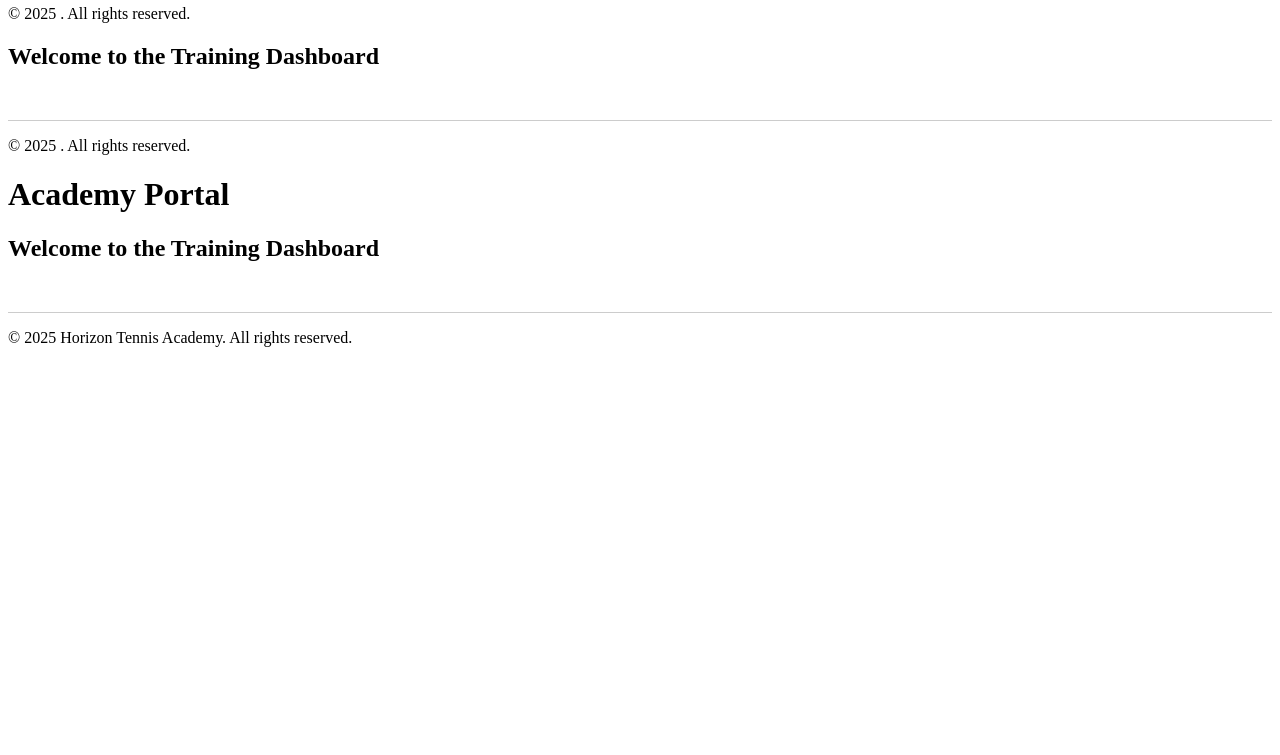
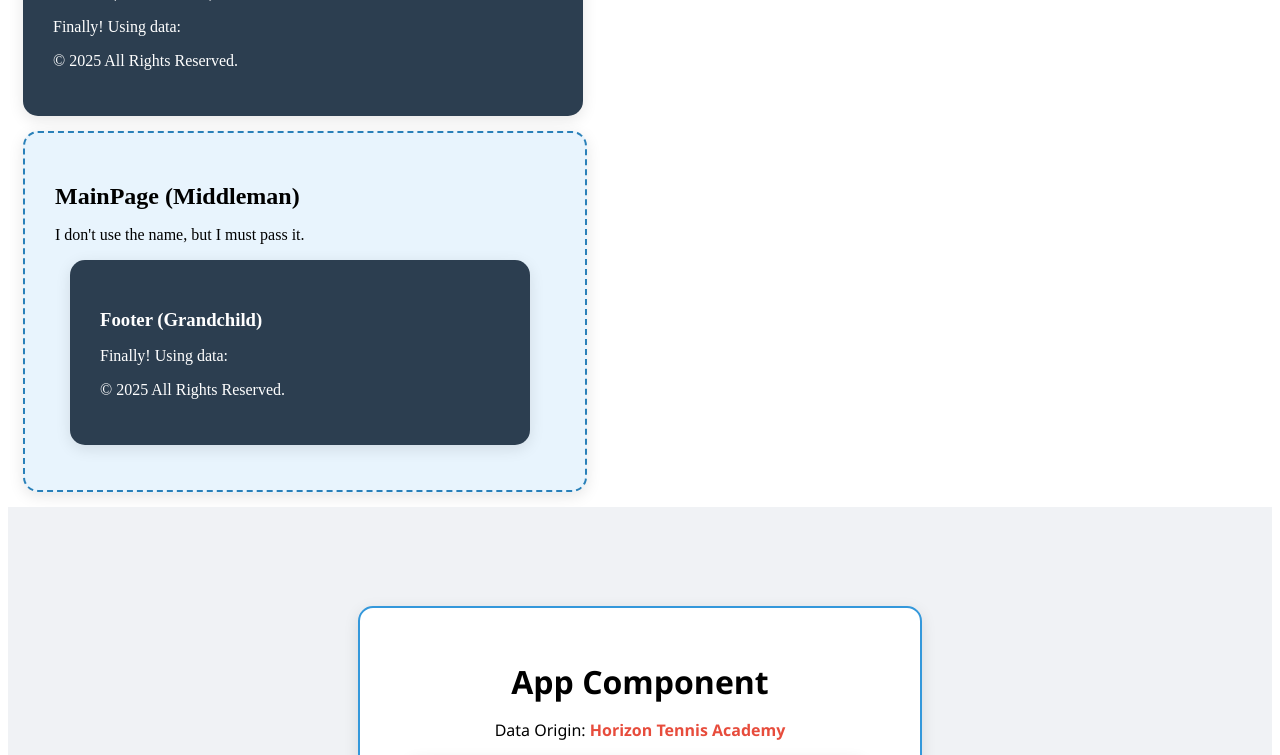
Before and after one commit to Atikkumar22/web-development, a React (Vite) app in the folder react/: page / in a window 1280 px wide. Shown: the part 300-1055 px from the top of the page. Before the commit the page ends 800 px from the top, so only its background shows below. Built offline with nearby package versions, Linux system fonts and the light colour scheme.

Commit message:
feat: add day4.css for layout and component styling

```diff
--- a/react/src/day4-prop drilling/Apps.jsx
+++ b/react/src/day4-prop drilling/Apps.jsx
@@ -1,17 +1,20 @@
-
 import React from 'react';
 import MainPage from './MainPage';
 
-function Apps() {
-  const name = "Horizon Tennis Academy";
+function App() {
+  const academyName = "Horizon Tennis Academy";
 
   return (
-    <div className="App">
-      <h1>Academy Portal</h1>
-      {/* Passing data to MainPage */}
-      <MainPage academyName={name} />
+    <div className="app-container">
+      <div className="box app-box">
+        <h1>App Component</h1>
+        <p>Data Origin: <span className="prop-label">{academyName}</span></p>
+
+        {/* Passing to Middleman */}
+        <MainPage name={academyName} />
+      </div>
     </div>
   );
 }
 
-export default Apps;
+export default App;
--- a/react/src/day4-prop drilling/Footer.jsx
+++ b/react/src/day4-prop drilling/Footer.jsx
@@ -1,11 +1,12 @@
-// Footer.jsx
 import React from 'react';
 
-const Footer = ({ academyName }) => {
+const Footer = ({ name }) => {
   return (
-    <footer style={{ marginTop: '50px', borderTop: '1px solid #ccc' }}>
-      <p>© 2025 {academyName}. All rights reserved.</p>
-    </footer>
+    <div className="box footer-box">
+      <h3>Footer (Grandchild)</h3>
+      <p>Finally! Using data: <span style={{color: '#f1c40f'}}>{name}</span></p>
+      <p>© 2025 All Rights Reserved.</p>
+    </div>
   );
 };
 
--- a/react/src/day4-prop drilling/MainPage.jsx
+++ b/react/src/day4-prop drilling/MainPage.jsx
@@ -1,13 +1,15 @@
-// MainPage.jsx
 import React from 'react';
 import Footer from './Footer';
-const MainPage = ({ academyName }) => {
+
+const MainPage = ({ name }) => {
   return (
-    <main>
-      <h2>Welcome to the Training Dashboard</h2>
-      {/* Drilling happens here: Passing academyName to Footer */}
-      <Footer academyName={academyName} />
-    </main>
+    <div className="box main-box">
+      <h2>MainPage (Middleman)</h2>
+      <p>I don't use the name, but I must pass it.</p>
+
+      {/* Drilling happens here */}
+      <Footer name={name} />
+    </div>
   );
 };
 
--- a/react/src/main.jsx
+++ b/react/src/main.jsx
@@ -15,6 +15,7 @@
 import Footer from './day4-prop drilling/Footer.jsx';
 import MainPage from './day4-prop drilling/MainPage.jsx';
 import Apps from './day4-prop drilling/Apps.jsx';
+import './day4.css'
 
 createRoot(document.getElementById('root')).render(
   <StrictMode>
```
